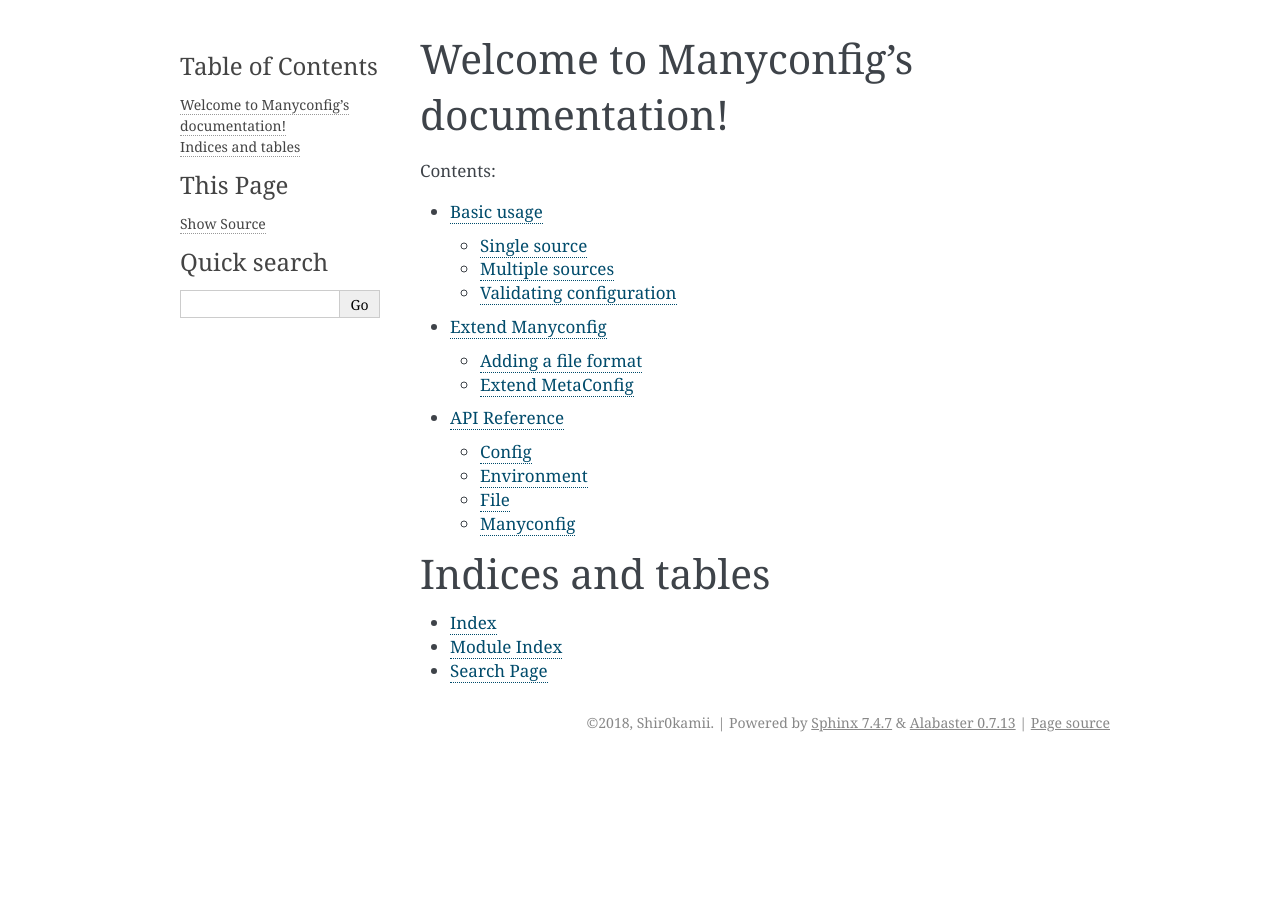
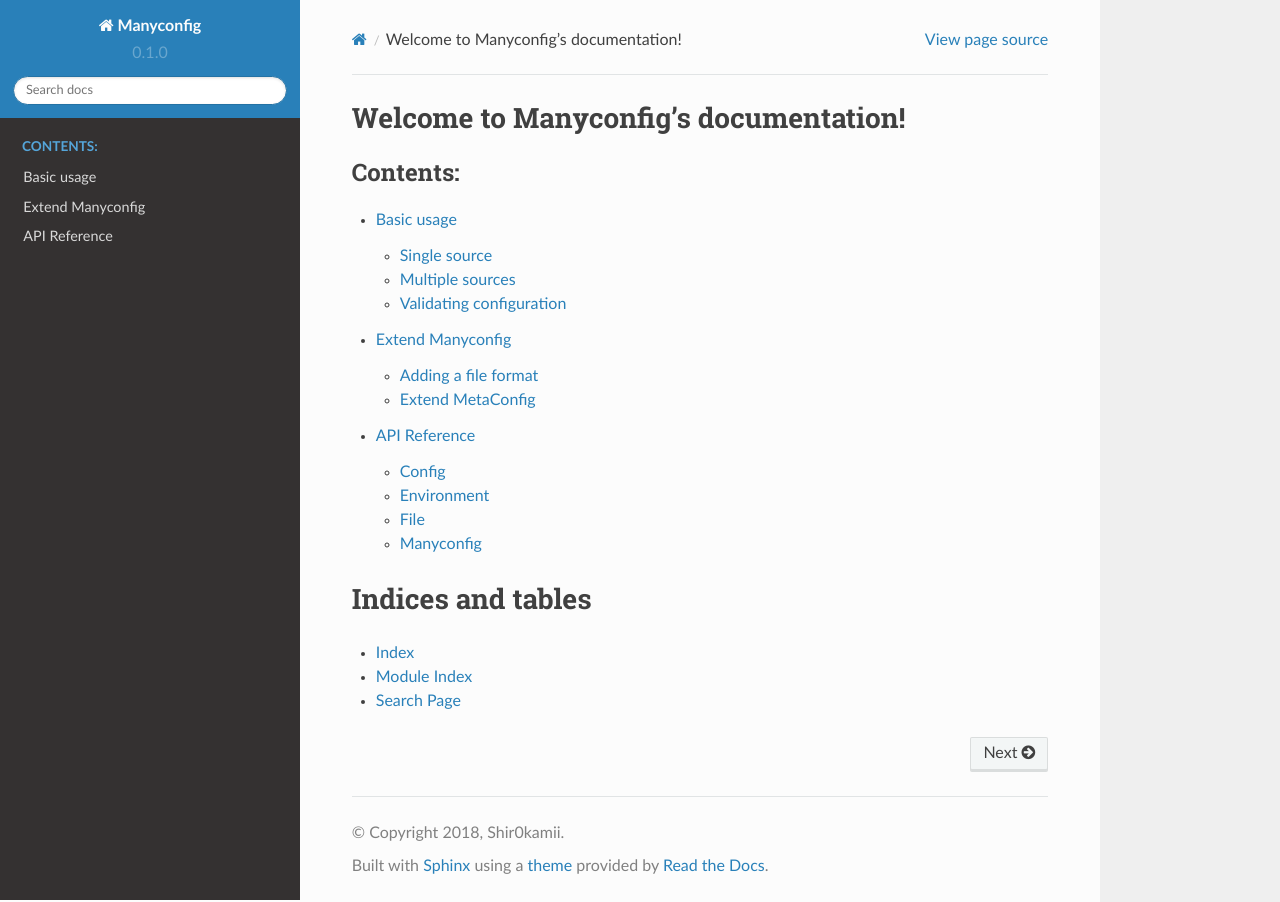
Before and after one commit to Shir0kamii/manyconfig, a Sphinx documentation site: the page built from docs/source/index.rst, in a window 1280 px wide. Built offline with Sphinx 7.4.7 and the Read the Docs theme 2.0.0, drawn with Linux system fonts in a browser that asks for light colours.

Commit message:
Use readthedocs theme

```diff
--- a/docs-requirements.txt
+++ b/docs-requirements.txt
@@ -1 +1,2 @@
 Sphinx==1.7.0
+sphinx_rtd_theme==0.3.1
--- a/docs/source/conf.py
+++ b/docs/source/conf.py
@@ -45,4 +45,4 @@
 # The theme to use for HTML and HTML Help pages.  See the documentation for
 # a list of builtin themes.
 #
-html_theme = 'alabaster'
+html_theme = 'sphinx_rtd_theme'
```
